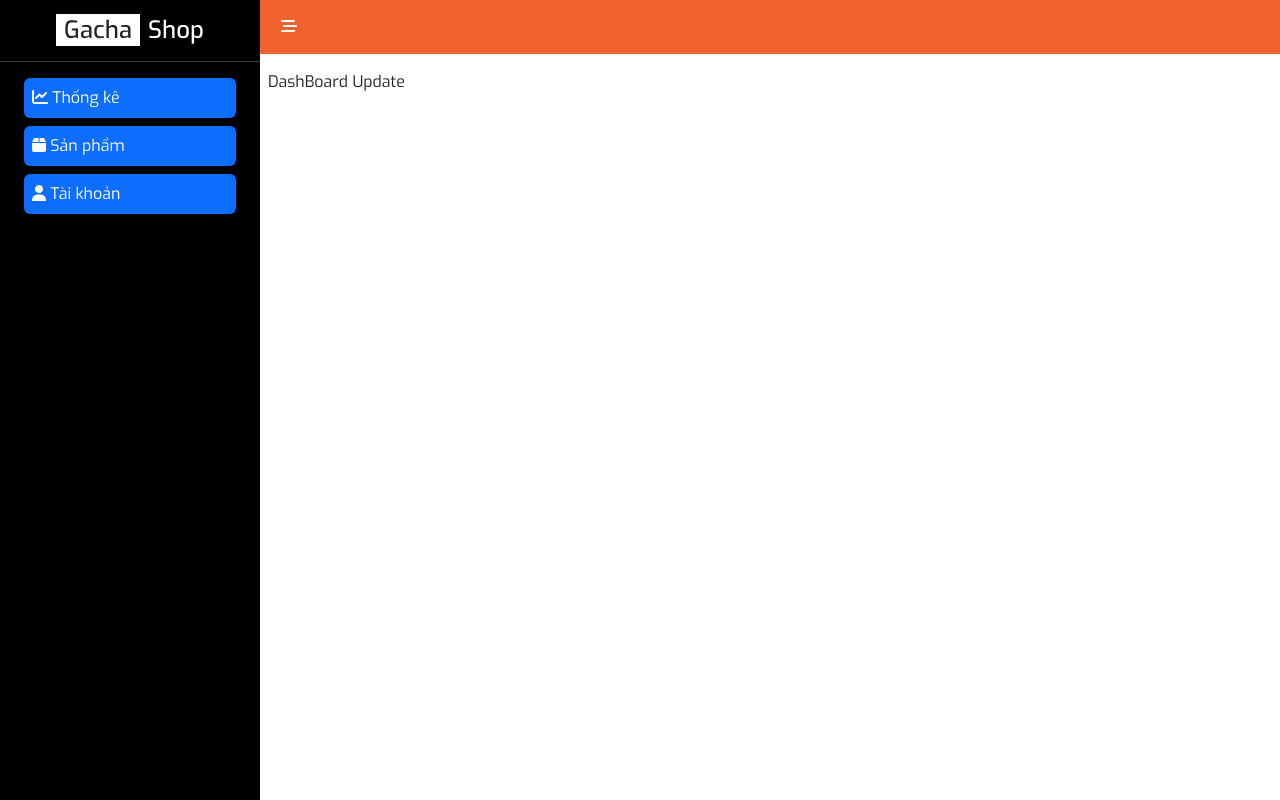
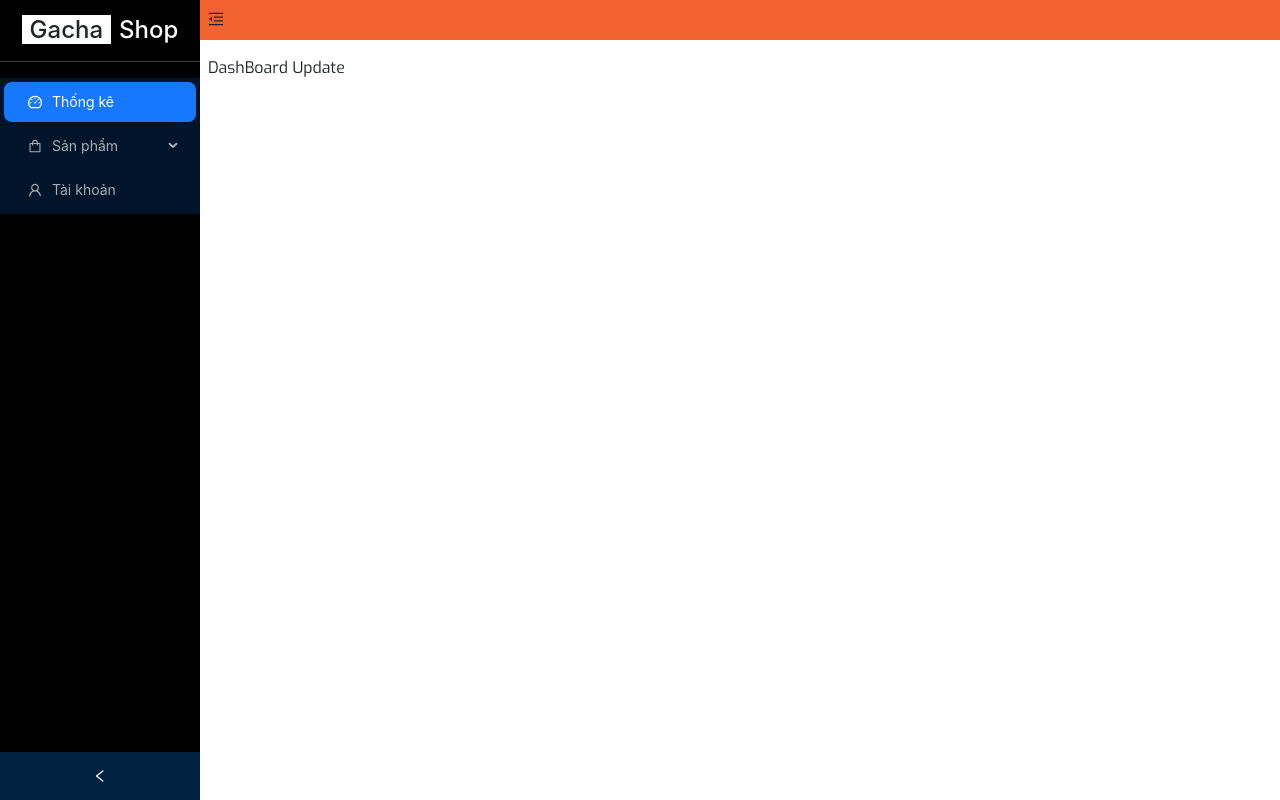
Before and after one commit to khiemntpoly9/gachashop-react, a React (Vite) app: page /admin in a window 1280 px wide. Built offline with nearby package versions, Linux system fonts and the light colour scheme.

Commit message:
check fix

```diff
--- a/src/layout/admin-layout/AdminLayout.scss
+++ b/src/layout/admin-layout/AdminLayout.scss
@@ -1,17 +1,7 @@
-#siderBar {
-	background: #000;
-	min-width: 260px;
-	max-width: 260px;
-	transition: all 1s;
-	ul {
-		li {
-			list-style: none;
-		}
-	}
-}
 .content {
 	min-height: 100vh;
 	width: 100%;
+
 	.content-h {
 		background-color: #f2622e;
 		.page-header {
@@ -21,3 +11,22 @@
 		}
 	}
 }
+.ant-layout-sider {
+	background: #000;
+	min-width: 260px;
+	max-width: 260px;
+
+	transition: width 0.3s ease-in-out;
+
+	.header-box {
+		display: block;
+		&.collapsed {
+			display: none;
+		}
+	}
+	ul {
+		li {
+			list-style: none;
+		}
+	}
+}
--- a/src/layout/admin-layout/AdminLayout.tsx
+++ b/src/layout/admin-layout/AdminLayout.tsx
@@ -1,14 +1,22 @@
 // import { useState } from 'react';
 import './AdminLayout.scss';
-import { Link } from 'react-router-dom';
+
 import { Outlet } from 'react-router-dom';
+import Sidebar from '../admin-sider/Sidebar';
+import { useState } from 'react';
+import { MenuUnfoldOutlined, MenuFoldOutlined } from '@ant-design/icons';
 
 const AdminLayout: React.FC = () => {
+	const [collapsed, setCollapsed] = useState(false);
+
+	const toggleCollapsed = () => {
+		setCollapsed(!collapsed);
+	};
 	return (
 		<div className='main-container d-flex'>
 			{/* Siderbar */}
 			{/* Bỏ class collapse */}
-			<div className='siderbar' id='siderBar'>
+			{/* <div className='siderbar' id='siderBar'>
 				<div className='header-box px-2 pt-3'>
 					<h1 className='fs-4 text-center'>
 						<span className='bg-white text-dark rouded shadow px-2 me-2'>Gacha</span>
@@ -82,21 +90,19 @@ const AdminLayout: React.FC = () => {
 						</div>
 					</li>
 				</ul>
-			</div>
+			</div> */}
+
+			<Sidebar collapsed={collapsed} onCollapse={toggleCollapsed} />
+
 			{/* Content */}
 			<div className='content container-fluid p-0'>
 				<div className='content-h border-md shadown-sm mb-2 p-2'>
 					<div className='page-header'>
-						<button
-							className='btn'
-							type='button'
-							data-bs-toggle='collapse'
-							data-bs-target='#siderBar'
-							aria-expanded='false'
-							aria-controls='siderBar'
-						>
-							<i className='fa-solid fa-bars-staggered'></i>
-						</button>
+						{collapsed ? (
+							<MenuUnfoldOutlined className='trigger' onClick={toggleCollapsed} />
+						) : (
+							<MenuFoldOutlined className='trigger' onClick={toggleCollapsed} />
+						)}
 						{/* avatar */}
 					</div>
 				</div>
--- /dev/null
+++ b/src/layout/admin-sider/Sidebar.tsx
@@ -0,0 +1,44 @@
+import { Menu } from 'antd';
+import Sider from 'antd/es/layout/Sider';
+
+import { Link } from 'react-router-dom';
+import { UserOutlined, ShoppingOutlined, DashboardOutlined } from '@ant-design/icons';
+
+const Sidebar = ({ collapsed, onCollapse }) => {
+	return (
+		<Sider collapsible collapsed={collapsed} onCollapse={onCollapse}>
+			<div className={`header-box px-2 pt-3 ${collapsed ? 'collapsed' : ''}`}>
+				<h1 className='fs-4 text-center'>
+					<span className='bg-white text-dark rouded shadow px-2 me-2'>Gacha</span>
+					<span className='text-white'>Shop</span>
+				</h1>
+			</div>
+			<hr style={{ color: '#fff' }} />
+			<div className='logo' />
+			<Menu theme='dark' mode='inline' defaultSelectedKeys={['1']}>
+				<Menu.Item key='1' icon={<DashboardOutlined />}>
+					<Link to='/admin/dashboard'>Thống kê</Link>
+				</Menu.Item>
+				<Menu.SubMenu key='sub1' icon={<ShoppingOutlined />} title='Sản phẩm'>
+					<Menu.Item key='2'>
+						<Link to='/admin/products'>Danh sách sản phẩm</Link>
+					</Menu.Item>
+					<Menu.Item key='3'>
+						<Link to='/admin/product/add'>Thêm sản phẩm</Link>
+					</Menu.Item>
+					<Menu.Item key='4'>
+						<Link to='/admin/category'>Danh sách danh mục</Link>
+					</Menu.Item>
+					<Menu.Item key='5'>
+						<Link to='/admin/category-child'>Danh sách danh mục phụ</Link>
+					</Menu.Item>
+				</Menu.SubMenu>
+				<Menu.Item key='6' icon={<UserOutlined />}>
+					<Link to='/admin/list-users'>Tài khoản</Link>
+				</Menu.Item>
+			</Menu>
+		</Sider>
+	);
+};
+
+export default Sidebar;
```
